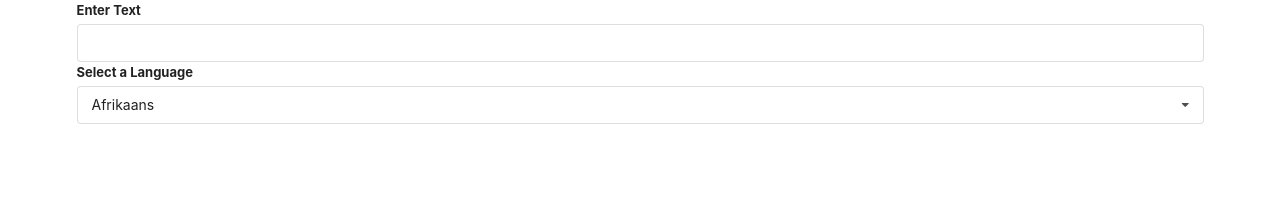
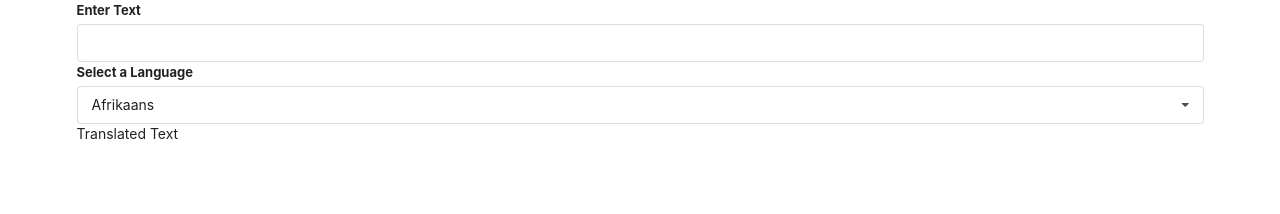
Before and after one commit to andrewsanc/react-widgets, a React (Create React App) app: page / in a window 1280 px wide. Shown: the top 214 px of the page. Built offline with nearby package versions, Linux system fonts and the light colour scheme.

Commit message:
Convert boilerplate component. state passdown from translate component

```diff
--- /dev/null
+++ b/src/Components/Convert.js
@@ -0,0 +1,7 @@
+import React, { useState, useEffect } from "react";
+
+const Convert = ({ selectedLanguage, textToTranslate }) => {
+  return <div>Translated Text</div>;
+};
+
+export default Convert;
--- a/src/Components/Translate.js
+++ b/src/Components/Translate.js
@@ -1,4 +1,5 @@
 import React, { useState } from "react";
+import Convert from "./Convert";
 import Dropdown from "./Dropdown";
 
 const options = [
@@ -34,6 +35,10 @@ const Translate = () => {
         onSelectedChange={setSelectedLanguage}
         options={options}
       />
+      <Convert
+        selectedLanguage={selectedLanguage}
+        textToTranslate={inputText}
+      />
     </div>
   );
 };
```
